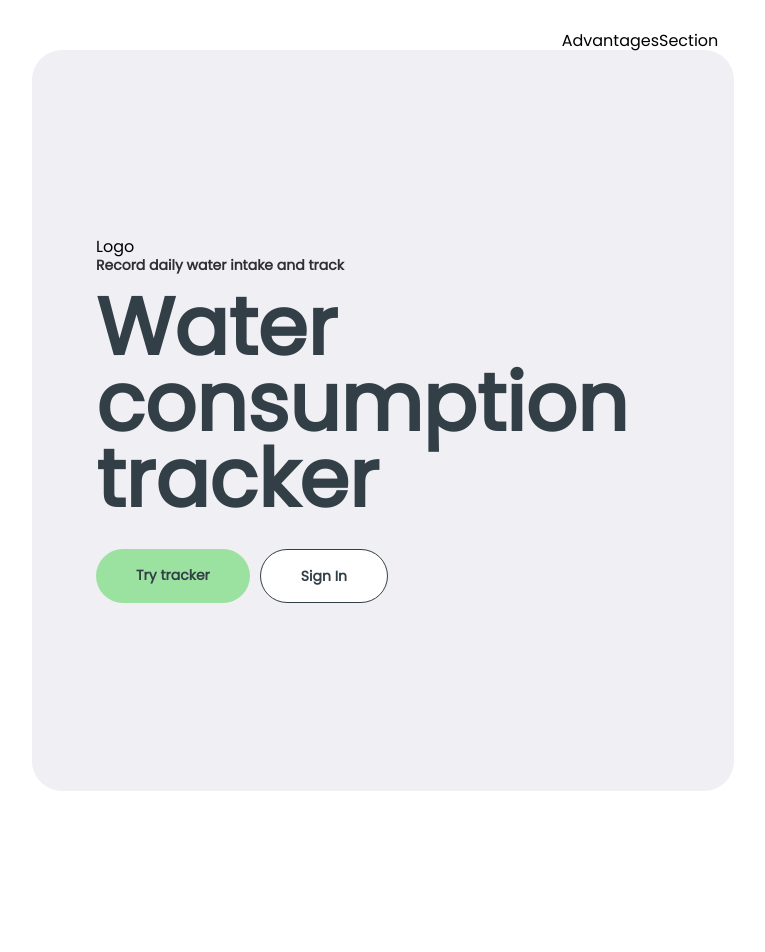
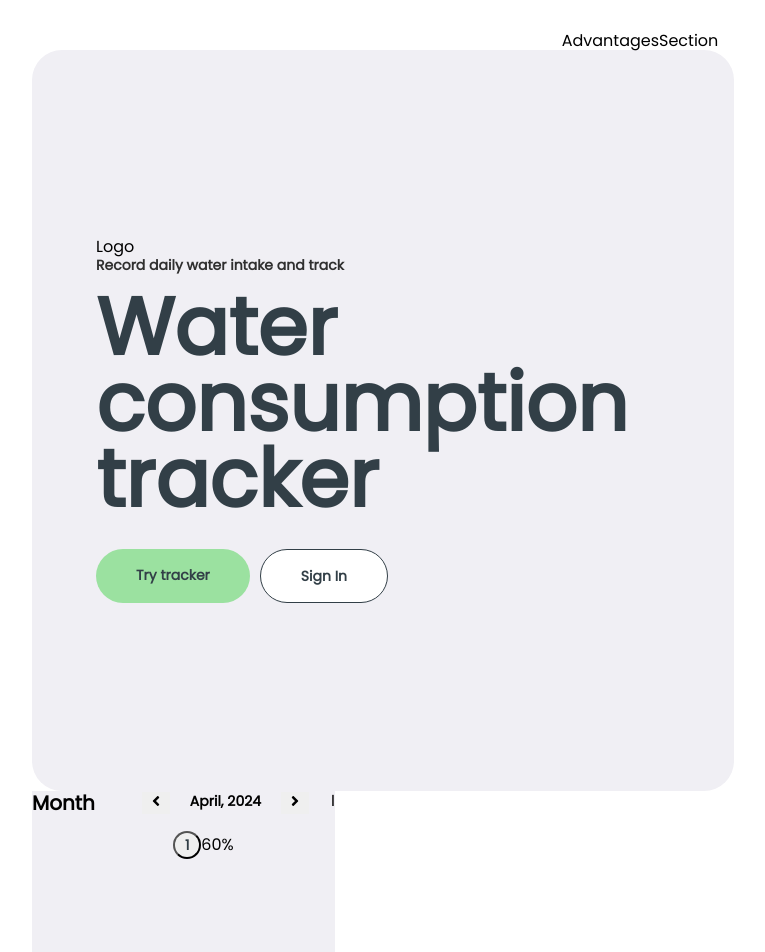
Before and after one commit to dmeshkovGit/AquaTrack, a React (Vite) app: page / in a window 1280 px wide. Shown: the top 952 px of the page, without its empty margins (0-765 px from the left). Before the commit the page ends 823 px from the top, so only its background shows below. Built offline with nearby package versions, Linux system fonts and the light colour scheme.

Commit message:
add structure

```diff
--- a/src/components/CalendarItem/CalendarItem.jsx
+++ b/src/components/CalendarItem/CalendarItem.jsx
@@ -1,5 +1,10 @@
 import css from '../CalendarItem/CalendarItem.module.css';
 
 export default function CalendarItem() {
-  return <li>CalendarItem</li>;
+  return (
+    <div>
+      <button className={css.button}>1</button>
+      <span>60%</span>
+    </div>
+  );
 }
--- a/src/components/CalendarItem/CalendarItem.module.css
+++ b/src/components/CalendarItem/CalendarItem.module.css
@@ -0,0 +1,15 @@
+.container {
+}
+.button {
+  border-radius: 50%;
+  height: 28px;
+  width: 28px;
+  color: rgb(50, 63, 71);
+  font-family: Poppins;
+  font-size: 14px;
+  font-weight: 700;
+  line-height: 18px;
+  letter-spacing: -1%;
+}
+.label {
+}
--- a/src/components/CalendarPagination/CalendarPagination.jsx
+++ b/src/components/CalendarPagination/CalendarPagination.jsx
@@ -1,5 +1,19 @@
 import css from '../CalendarPagination/CalendarPagination.module.css';
+import { FaAngleLeft, FaAngleRight } from 'react-icons/fa';
 
 export default function CalendarPagination() {
-  return <div>CalendarPagination</div>;
+  return (
+    <div className={css.paginationContainer}>
+      <div className={css.buttonsContainer}>
+        <button className={css.button}>
+          <FaAngleLeft />
+        </button>
+        <p className={css.title}>April, 2024</p>
+        <button className={css.button}>
+          <FaAngleRight />
+        </button>
+      </div>
+      <span>I</span>
+    </div>
+  );
 }
--- a/src/components/CalendarPagination/CalendarPagination.module.css
+++ b/src/components/CalendarPagination/CalendarPagination.module.css
@@ -0,0 +1,20 @@
+.paginationContainer {
+  display: flex;
+  align-item: center;
+  gap: 22px;
+}
+.buttonsContainer {
+  display: flex;
+  align-item: center;
+  gap: 20px;
+}
+.button {
+  border: none;
+  background-color: transperent;
+}
+.title {
+  font-size: 14px;
+  font-weight: 700;
+  line-height: 18px;
+  letter-spacing: -1%;
+}
--- a/src/components/MonthInfo/MonthInfo.jsx
+++ b/src/components/MonthInfo/MonthInfo.jsx
@@ -4,8 +4,11 @@ import Calendar from '../../components/Calendar/Calendar';
 
 export default function MonthInfo() {
   return (
-    <div>
-      <CalendarPagination />
+    <div className={css.monthInfoContainer}>
+      <div className={css.monthInfoPaginationContainer}>
+        <h2 className={css.title}>Month</h2>
+        <CalendarPagination />
+      </div>
       <Calendar />
     </div>
   );
--- a/src/components/MonthInfo/MonthInfo.module.css
+++ b/src/components/MonthInfo/MonthInfo.module.css
@@ -0,0 +1,17 @@
+.monthInfoContainer {
+  height: 348px;
+  width: 303px;
+  background-color: rgb(240, 239, 244);
+}
+.monthInfoPaginationContainer {
+  display: flex;
+  align-items: center;
+  width: 100%;
+  justify-content: space-between;
+}
+.title {
+  font-size: 20px;
+  font-weight: 700;
+  line-height: 24px;
+  letter-spacing: -1%;
+}
--- a/src/pages/HomePage/HomePage.jsx
+++ b/src/pages/HomePage/HomePage.jsx
@@ -1,9 +1,11 @@
+import MonthInfo from '../../components/MonthInfo/MonthInfo';
 import WelcomeSection from '../../components/WelcomeSection/WelcomeSection';
 
 export default function HomePage() {
   return (
     <div>
       <WelcomeSection />
+      <MonthInfo />
     </div>
   );
 }
```
